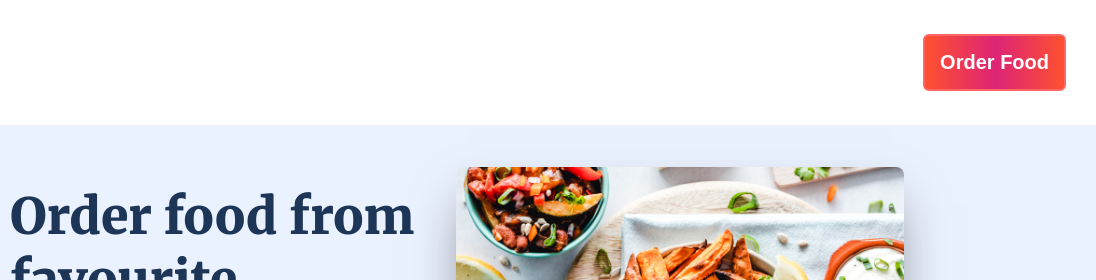
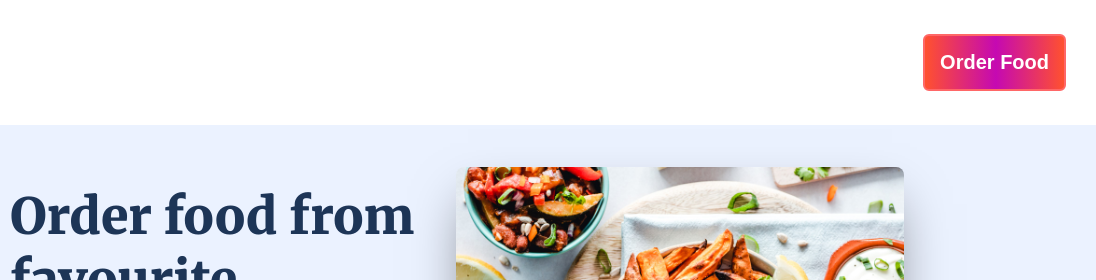
Before and after one commit to NihushaganS/Zomato, a plain HTML site: page index.html in a window 1280 px wide. In both pictures the pointer is over the button "Order Food". Shown: the top 280 px of the page, 184-1280 px from the left. Drawn offline with Linux system fonts and the light colour scheme.

Commit message:
minor adjustments

```diff
--- a/style.css
+++ b/style.css
@@ -27,7 +27,7 @@ body {
 .btn {
   background-image: linear-gradient(to right,
 #ff512f 0%,
-#dd2476 51%,
+#c509b2 51%,
 #ff512f 100%
 );
   color: #fff;
@@ -40,7 +40,7 @@ body {
 .btn:hover {
   cursor: pointer;
   border: 2px solid #ff6767;
-  box-shadow: 3px solid gray;
+  box-shadow: 4px solid rgb(75, 74, 74);
 }
 
 .container {
@@ -115,7 +115,7 @@ body {
       background-image: linear-gradient(
         to right,
         #ff512f 0%,
-         #dd2476 51%,
+         rgb(203, 36, 221) 51%,
          #ff512f 100%
         );
       z-index: -3;
```
